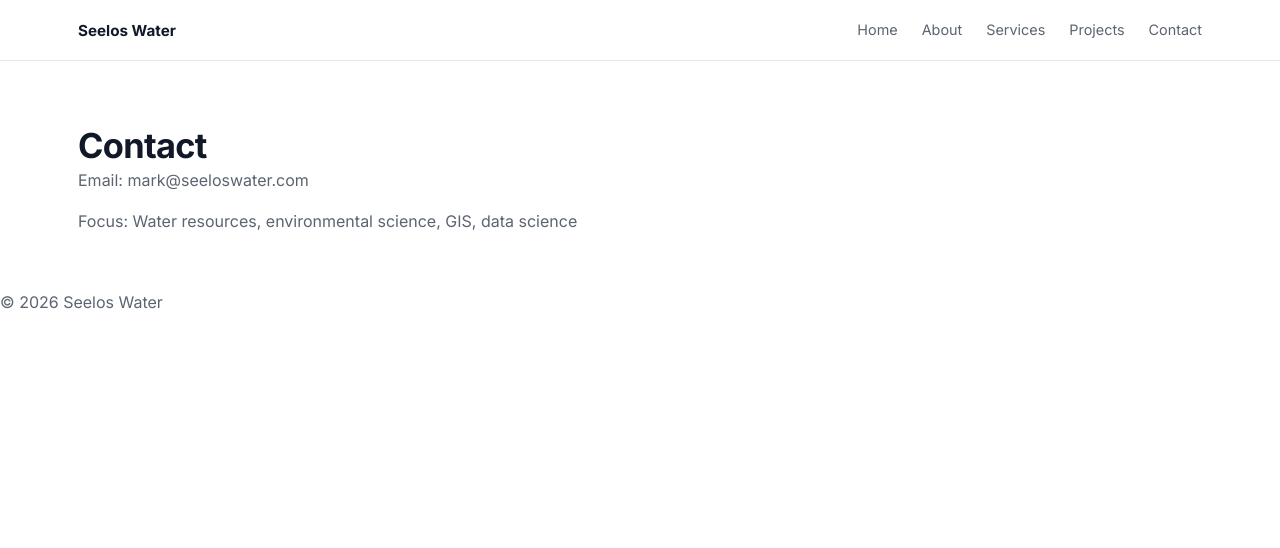
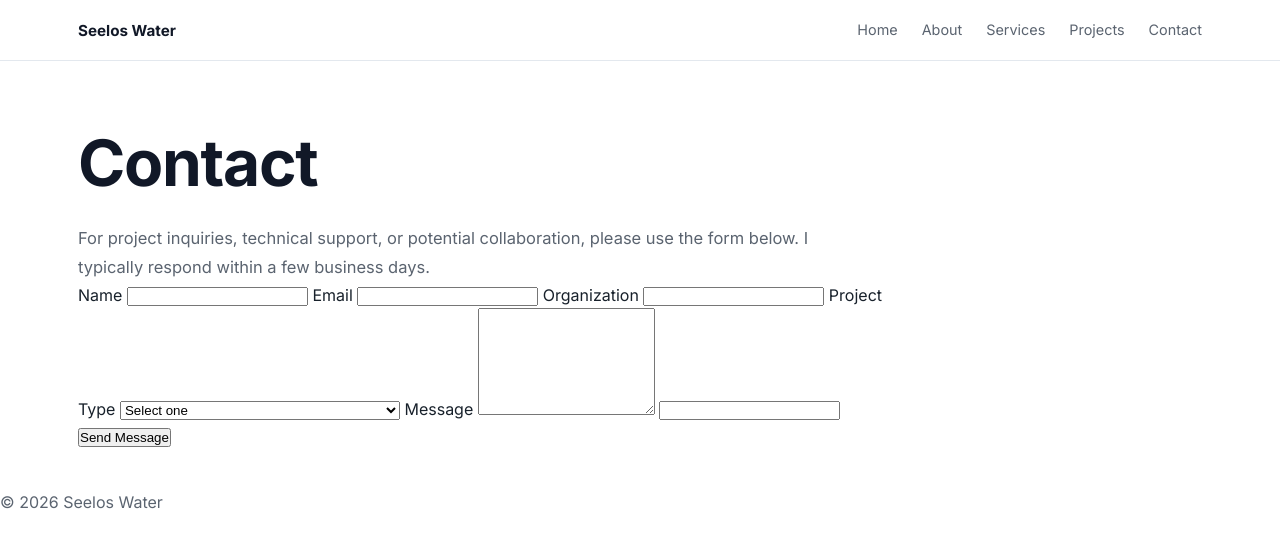
Before and after one commit to markseelos/seelos-water, a Jekyll site: the page built from contact.md, in a window 1280 px wide. Shown: the top 548 px of the page. Built offline with Jekyll 4.4.1, drawn with Linux system fonts in a browser that asks for light colours.

Commit message:
Update contact.md

```diff
--- a/contact.md
+++ b/contact.md
@@ -4,9 +4,47 @@ title: Contact
 permalink: /contact/
 ---
 
-<section>
-  <h2>Contact</h2>
+<section class="contact-page">
 
-  <p>Email: mark@seeloswater.com</p>
-  <p>Focus: Water resources, environmental science, GIS, data science</p>
+  <div class="contact-content">
+    <h1>Contact</h1>
+
+    <p class="lead">
+      For project inquiries, technical support, or potential collaboration, please use the form below.
+      I typically respond within a few business days.
+    </p>
+
+    <form action="https://formspree.io/f/mrenvwnk" method="POST" class="contact-form">
+      <label for="name">Name</label>
+      <input type="text" id="name" name="name" autocomplete="name" required>
+
+      <label for="email">Email</label>
+      <input type="email" id="email" name="email" autocomplete="email" required>
+
+      <label for="organization">Organization</label>
+      <input type="text" id="organization" name="organization" autocomplete="organization">
+
+      <label for="project-type">Project Type</label>
+      <select id="project-type" name="project_type">
+        <option value="">Select one</option>
+        <option value="TMDL implementation or regulatory support">TMDL Implementation / Regulatory Support</option>
+        <option value="Water quality monitoring">Water Quality Monitoring</option>
+        <option value="Groundwater or SGMA">Groundwater / SGMA</option>
+        <option value="Production wells or well planning">Production Wells / Well Planning</option>
+        <option value="Reservoir or surface water quality">Reservoir / Surface Water Quality</option>
+        <option value="GIS or statistical analysis">GIS / Statistical Analysis</option>
+        <option value="Utility project planning">Utility Project Planning</option>
+        <option value="Other">Other</option>
+      </select>
+
+      <label for="message">Message</label>
+      <textarea id="message" name="message" rows="7" required></textarea>
+
+      <input type="hidden" name="_subject" value="New inquiry from Seelos Water website">
+      <input type="text" name="_gotcha" class="form-honeypot" tabindex="-1" autocomplete="off">
+
+      <button type="submit">Send Message</button>
+    </form>
+  </div>
+
 </section>
```
